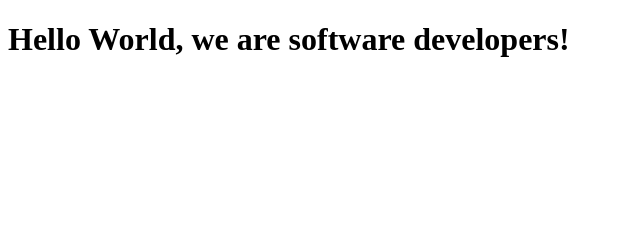
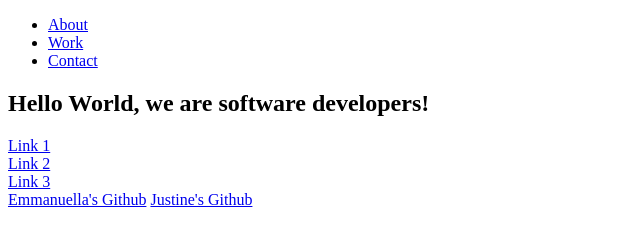
Before and after one commit to Audrey-Ella-xo/Emmanuella-and-Justine, a plain HTML site: page index.html in a window 1280 px wide. Shown: the whole page, without its empty margins (0-640 px from the left). Drawn offline with Linux system fonts and the light colour scheme.

Commit message:
updated the HTML file

```diff
--- a/index.html
+++ b/index.html
@@ -2,16 +2,52 @@
 <html lang="en">
   <head>
     <meta charset="UTF-8">
-    <title>Fork Me! FCC: Test Suite Template</title>
+    <title>Emmanuella and Justine's Portfolio</title>
     <link rel="stylesheet" href="css/style.css">
   </head>
 
   <body>
+      <nav id="navbar" class="nav">
+            <ul class="nav-list">
+              <li>
+                <a href="#welcome-section">About</a>
+              </li>
+              <li>
+                <a href="#projects">Work</a>
+              </li>
+              <li>
+                <a href="#contact">Contact</a>
+              </li>
+            </ul>
+      </nav>
 
+    <section id="welcome-section">
       <h1>Hello World, we are software developers!</h1>
+    </section>
+
+    <section id="projects">
+      <div class="project-tile">
+        <a href="https://github.com/Audrey-Ella-xo/Raymond_and_Emmanuella" target="_blank">Link 1</a>
+
+      </div>
+      <div class="project-tile">
+        <a href="#">Link 2</a>
+      </div>
+      <div class="project-tile">
+        <a href="#">Link 3</a>
+      </div>
+    </section>
+
+    <section id = "profile-link">
+      <a href="https://github.com/Audrey-Ella-xo">Emmanuella's Github</a>
+      <a href="https://github.com/justinembawomye">Justine's Github</a>
+    </section>
+
     <script src="https://cdn.freecodecamp.org/testable-projects-fcc/v1/bundle.js"></script>
 
     <script  src="js/index.js"></script>
 
+
+
   </body>
 </html>
```
